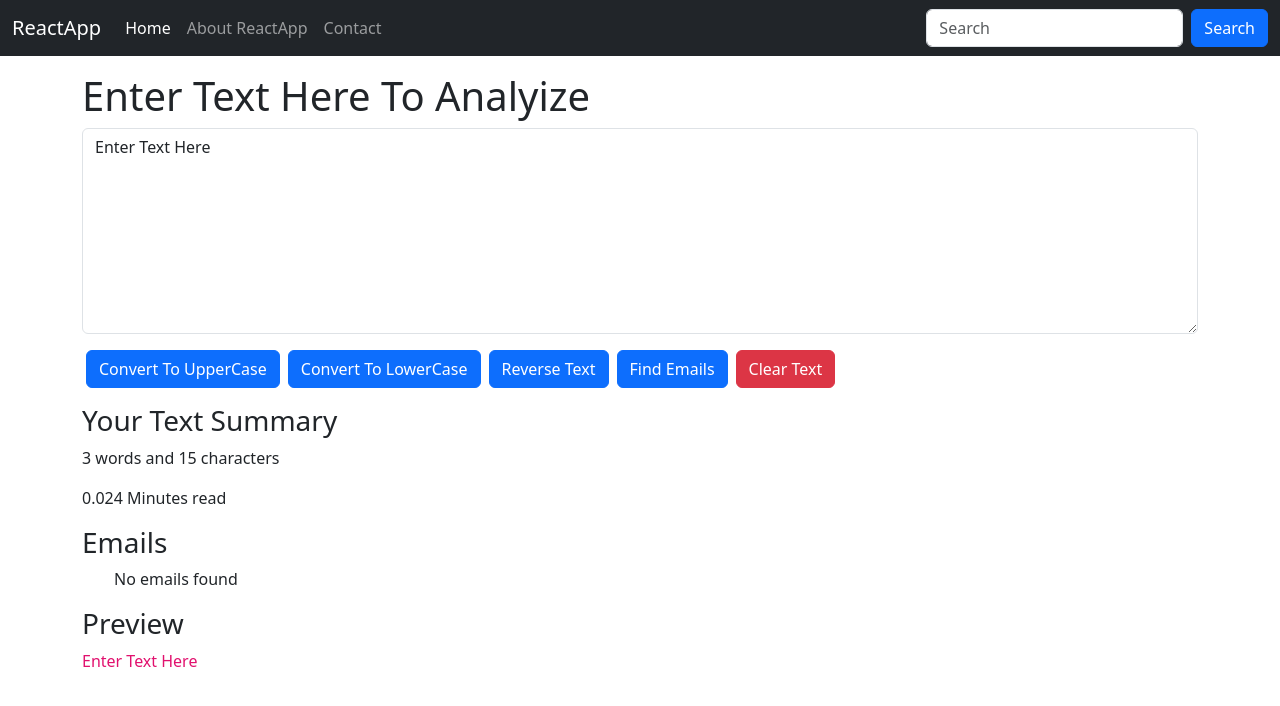
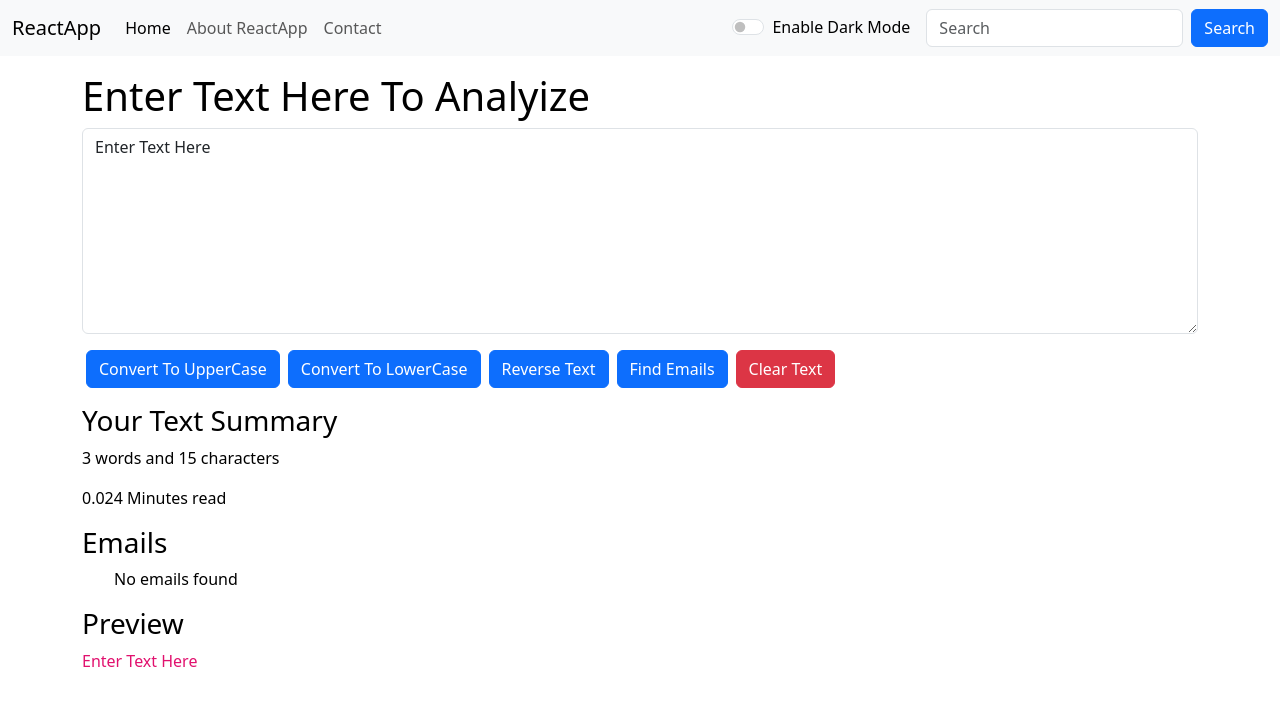
Before and after one commit to hamzaamj/react-app, a React (Create React App) app: page / in a window 1280 px wide. Shown: the top 706 px of the page. Built offline with nearby package versions, Linux system fonts and the light colour scheme.

Commit message:
Theme color change and alerts added on actions

```diff
--- a/src/App.js
+++ b/src/App.js
@@ -1,12 +1,41 @@
 import './App.css';
-import React from "react";
+import React, { useState } from "react";
 import Navbar from './components/Navbar';
-import TextFrom from './components/TextFrom';
+import TextForm from './components/TextForm';
+import Alert from './components/Alert';
 function App() {
+    const [mode, setMode] = useState('light');
+    const [modeText, setModeText] = useState('Enable Dark Mode');
+    const [alertText, setAlertText] = useState(null);
+
+    const toggleAlert = (message,type) => {
+      setAlertText({
+        msg: message,
+        type: type
+      })
+        setTimeout(() => {
+            setAlertText(null);
+        },1500);
+    }
+    const changeMode = () => {
+        if (mode === 'light') {
+            setMode('dark');
+            setModeText('Disable Dark Mode');
+            document.body.style.backgroundColor = '#042743';
+            toggleAlert('Dark mode has been enabled', 'success');
+        }
+        else {
+            setMode('light');
+            setModeText('Enable Dark Mode');
+            document.body.style.backgroundColor = 'white';
+            toggleAlert('Light mode has been enabled', 'success');
+        }
+    }
   return (
     <>
-      <Navbar title="ReactApp" aboutText="About ReactApp"/>
-      <TextFrom heading="Enter Text Here To Analyize"/>
+      <Navbar title="ReactApp" aboutText="About ReactApp" modeText={modeText} changeMode={changeMode} mode={mode}/>
+      <Alert alert={alertText}/>
+      <TextForm toggleAlert={toggleAlert} heading="Enter Text Here To Analyize" mode={mode}/>
     </>
   );
 }
--- /dev/null
+++ b/src/components/Alert.js
@@ -0,0 +1,17 @@
+import '../App.css';
+import React from "react";
+export default function Alert(props) {
+    return (
+        <>
+            {props.alert && (
+                <div className="container my-3">
+                    <div className={`alert alert-${props.alert.type} alert-dismissible fade show`} role="alert">
+                        <strong>
+                            {props.alert.type.charAt(0).toUpperCase() + props.alert.type.slice(1)}
+                        </strong>: {props.alert.msg}
+                    </div>
+                </div>
+            )}
+        </>
+    )
+}
--- a/src/components/Navbar.js
+++ b/src/components/Navbar.js
@@ -3,7 +3,7 @@ import '../App.css';
 function Navbar(props) {
     return (
         <>
-            <nav className="navbar navbar-expand-lg navbar-dark bg-dark">
+            <nav className={`navbar navbar-expand-lg navbar-${props.mode} bg-${props.mode}`}>
                 <div className="container-fluid">
                     <a className="navbar-brand" href="/">{props.title}</a>
                     <button className="navbar-toggler" type="button" data-bs-toggle="collapse"
@@ -23,6 +23,16 @@ function Navbar(props) {
                                 <a className="nav-link" href="/">Contact</a>
                             </li>
                         </ul>
+                        <div className="form-check form-switch mx-3">
+                            <input className="form-check-input"
+                                   onClick={props.changeMode}
+                                   type="checkbox" role="switch"
+                                   id="flexSwitchCheckDefault"/>
+                            <label className="form-check-label"
+                                   style={{color: props.mode === 'light' ? 'black' : 'white'}}
+                                   htmlFor="flexSwitchCheckDefault">
+                                {props.modeText}</label>
+                        </div>
                         <form className="d-flex" role="search">
                             <input className="form-control me-2" type="search" placeholder="Search"
                                    aria-label="Search"/>
--- a/src/components/TextFrom.js
+++ b/src/components/TextForm.js
@@ -1,6 +1,6 @@
 import '../App.css';
 import React, { useState } from "react";
-export default function TextFrom(props) {
+export default function TextForm(props) {
     const [textAreaText, setTextAreaText] = useState('Enter Text Here');
     const [emails, setEmails] = useState([]);
     const handleUpperCaseChange = (event) => {
@@ -9,27 +9,39 @@ export default function TextFrom(props) {
     const handleUpperCaseClicked = () => {
         let newTextAreaText = textAreaText.toUpperCase();
         setTextAreaText(newTextAreaText);
+        props.toggleAlert('Text changed to uppercase', 'success');
     }
     const handleLowerCaseClicked = () => {
         let newTextAreaText = textAreaText.toLowerCase();
         setTextAreaText(newTextAreaText);
+        props.toggleAlert('Text changed to lowercase', 'success');
     }
     const handleClearClicked = () => {
         setTextAreaText('');
+        props.toggleAlert('Textarea cleared', 'warning');
     }
     const handleReverseClicked = () => {
         let newTextAreaText = textAreaText.split('').reverse().join('');
         setTextAreaText(newTextAreaText);
+        props.toggleAlert('Text reversed', 'success');
     }
     const handleFindEmailsClicked = () => {
         // Regular expression to match email addresses
         let emailRegex = /[a-zA-Z0-9._%+-]+@[a-zA-Z0-9.-]+\.[a-zA-Z]{2,}/g;
         let foundEmails = textAreaText.match(emailRegex) || [];
+        if(foundEmails.length === 0) {
+            props.toggleAlert('No emails found', 'danger');
+        }else {
+            props.toggleAlert(`${foundEmails.length} emails found`, 'success');
+        }
         setEmails(foundEmails);
     };
+    let textColor = props.mode === 'light' ? 'black' : 'white';
+    const wordCount = textAreaText.trim().length === 0 ? 0 : textAreaText.trim().split(/\s+/).length;
+    const charCount = textAreaText.length;
     return (
         <>
-            <div className="container my-3">
+            <div className="container my-3" style={{color: textColor}}>
                 <h1>{props.heading}</h1>
                 <div className="mb-3">
                     <textarea className="form-control" value={textAreaText}
@@ -43,9 +55,9 @@ export default function TextFrom(props) {
                 <button className="btn btn-primary mx-1" onClick={handleFindEmailsClicked}>Find Emails</button>
                 <button className="btn btn-danger mx-1" onClick={handleClearClicked}>Clear Text</button>
             </div>
-            <div className="container my-3">
+            <div className="container my-3" style={{color: textColor}}>
                 <h3>Your Text Summary</h3>
-                <p>{textAreaText.split(" ").length} words and {textAreaText.length} characters</p>
+                <p>{wordCount} words and {charCount} characters</p>
                 <p>{0.008 * textAreaText.split(" ").length} Minutes read</p>
                 <h3>Emails</h3>
                 <ul>
```
